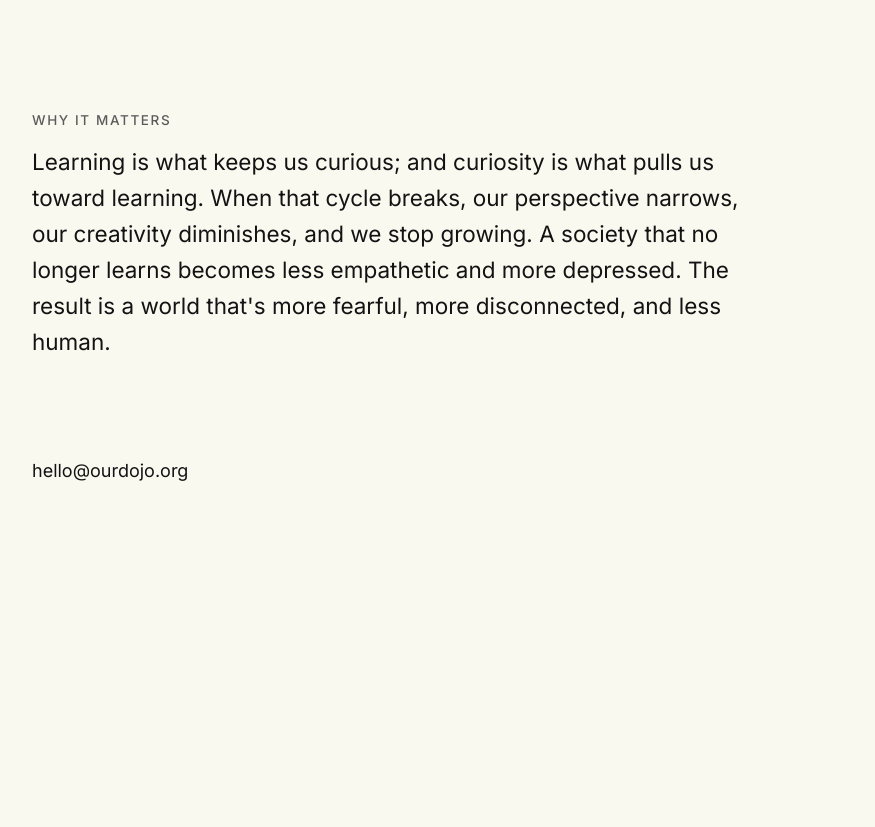
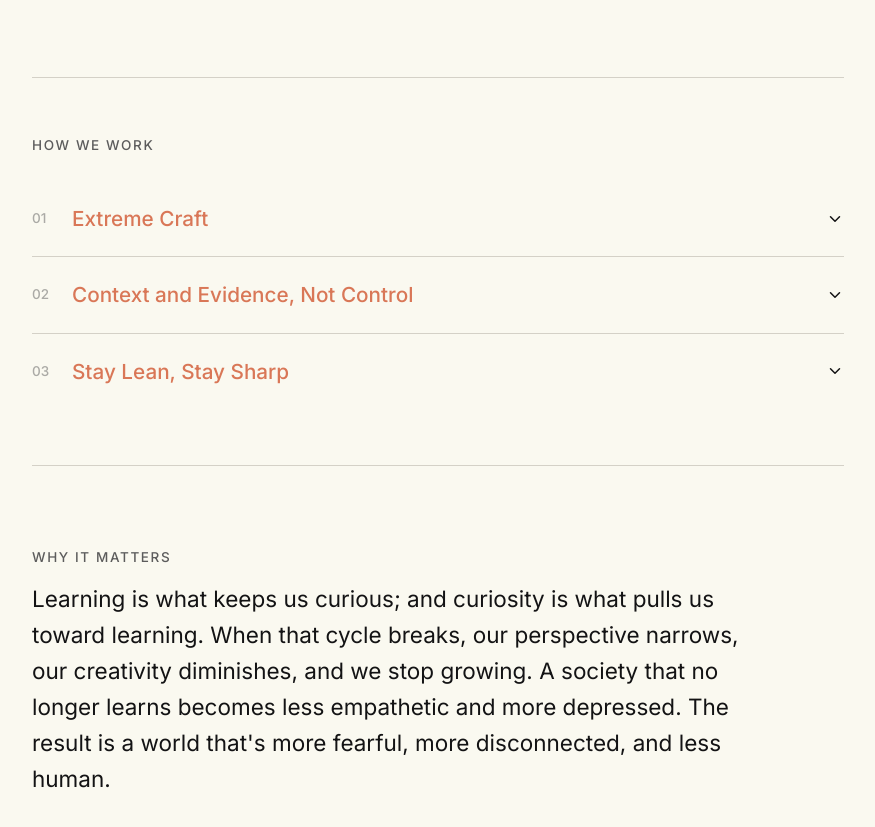
Before and after one commit to ssyz/ssyz.github.io, a plain HTML site: page index.html in a window 1280 px wide. Shown: the part 1292-2119 px from the top of the page, without its empty margins (202-1077 px from the left). Before the commit the page ends 1827 px from the top, so only its background shows below. Drawn offline with Linux system fonts and the light colour scheme; a web font is replaced by a local one.

Commit message:
add principles

```diff
--- a/index.html
+++ b/index.html
@@ -72,6 +72,36 @@
         </p>
       </div>
 
+      <div class="how-we-work">
+        <h2>How We Work</h2>
+        <div class="principles">
+          <details class="principle">
+            <summary>
+              <span class="principle-number">01</span>
+              <span class="principle-title">Extreme Craft</span>
+              <svg class="principle-chevron" viewBox="0 0 24 24" width="18" height="18"><polyline points="6 9 12 15 18 9"/></svg>
+            </summary>
+            <p>Treat everything as a first-class product, especially the invisible parts. Evaluation frameworks, documentation, and internal tools should feel as deliberate and well-designed as a luxury good. If it touches learning, trust, or truth, it deserves excellence.</p>
+          </details>
+          <details class="principle">
+            <summary>
+              <span class="principle-number">02</span>
+              <span class="principle-title">Context and Evidence, Not Control</span>
+              <svg class="principle-chevron" viewBox="0 0 24 24" width="18" height="18"><polyline points="6 9 12 15 18 9"/></svg>
+            </summary>
+            <p>We hire unusually responsible people and give them radically transparent context. Decisions live closest to the work, not the hierarchy. We default to evidence-based decision-making and rigorous analytical practices, especially when claims affect learners.</p>
+          </details>
+          <details class="principle">
+            <summary>
+              <span class="principle-number">03</span>
+              <span class="principle-title">Stay Lean, Stay Sharp</span>
+              <svg class="principle-chevron" viewBox="0 0 24 24" width="18" height="18"><polyline points="6 9 12 15 18 9"/></svg>
+            </summary>
+            <p>A small team of mission-aligned experts, moving with urgency and taste, will out-innovate the market. We optimize for leverage, not headcount. We default to GSD. We are digital by design: remote-friendly, async-heavy, documentation-driven. Deep work beats performative busyness.</p>
+          </details>
+        </div>
+      </div>
+
       <div class="block">
         <h2>Why It Matters</h2>
         <p>Learning is what keeps us curious; and curiosity is what pulls us toward learning. When that cycle breaks, our perspective narrows, our creativity diminishes, and we
--- a/style.css
+++ b/style.css
@@ -232,6 +232,109 @@ header {
   font-size: 1.25rem;
   line-height: 1.6;
   max-width: 50ch;
+}
+
+/* How We Work */
+.how-we-work {
+  padding: 56px 0;
+  border-top: 1px solid var(--color-border);
+  border-bottom: 1px solid var(--color-border);
+  margin: 24px 0;
+}
+
+.how-we-work h2 {
+  font-size: 0.75rem;
+  font-weight: 500;
+  text-transform: uppercase;
+  letter-spacing: 0.12em;
+  color: var(--color-text-muted);
+  margin-bottom: 24px;
+}
+
+.principles {
+  display: flex;
+  flex-direction: column;
+  gap: 0;
+}
+
+.principle {
+  border-bottom: 1px solid var(--color-border);
+}
+
+.principle:last-child {
+  border-bottom: none;
+}
+
+.principle summary {
+  display: flex;
+  align-items: center;
+  gap: 16px;
+  padding: 20px 0;
+  cursor: pointer;
+  list-style: none;
+  transition: color 0.2s ease;
+}
+
+.principle summary::-webkit-details-marker {
+  display: none;
+}
+
+.principle summary::marker {
+  display: none;
+  content: '';
+}
+
+.principle summary:hover {
+  color: var(--color-accent);
+}
+
+.principle-number {
+  font-size: 0.75rem;
+  font-weight: 500;
+  color: var(--color-text-muted);
+  opacity: 0.5;
+  min-width: 24px;
+}
+
+.principle-title {
+  font-size: 1.15rem;
+  font-weight: 500;
+  flex: 1;
+  color: var(--color-accent);
+}
+
+.principle-chevron {
+  fill: none;
+  stroke: currentColor;
+  stroke-width: 2;
+  stroke-linecap: round;
+  stroke-linejoin: round;
+  transition: transform 0.3s ease;
+  flex-shrink: 0;
+}
+
+.principle[open] .principle-chevron {
+  transform: rotate(180deg);
+}
+
+.principle p {
+  font-size: 1.05rem;
+  line-height: 1.6;
+  color: var(--color-text-muted);
+  max-width: 50ch;
+  padding: 0 0 24px 40px;
+  animation: principleReveal 0.3s ease-out;
+}
+
+@keyframes principleReveal {
+  from {
+    opacity: 0;
+    transform: translateY(-8px);
+  }
+  to {
+    opacity: 1;
+    transform: translateY(0);
+  }
 }
 
 /* Research Page */
@@ -471,6 +574,19 @@ header, main, footer {
     max-width: none;
   }
 
+  .how-we-work {
+    padding: 40px 0;
+  }
+
+  .principle-title {
+    font-size: 1.05rem;
+  }
+
+  .principle p {
+    font-size: 0.95rem;
+    padding-left: 40px;
+  }
+
   .content {
     padding-bottom: 40px;
   }
@@ -489,6 +605,10 @@ header, main, footer {
 
   footer {
     padding: 40px 24px;
+  }
+
+  .bg-doodles svg {
+    opacity: 0.12;
   }
 }
 
@@ -509,6 +629,19 @@ header, main, footer {
     padding: 32px 0;
   }
 
+  .how-we-work {
+    padding: 32px 0;
+    margin: 16px 0;
+  }
+
+  .principle summary {
+    padding: 16px 0;
+  }
+
+  .principle p {
+    padding-left: 40px;
+  }
+
   .content {
     padding-bottom: 32px;
   }
@@ -521,4 +654,8 @@ header, main, footer {
     padding-left: 20px;
     padding-right: 20px;
   }
+
+  .bg-doodles svg {
+    opacity: 0.07;
+  }
 }
```
